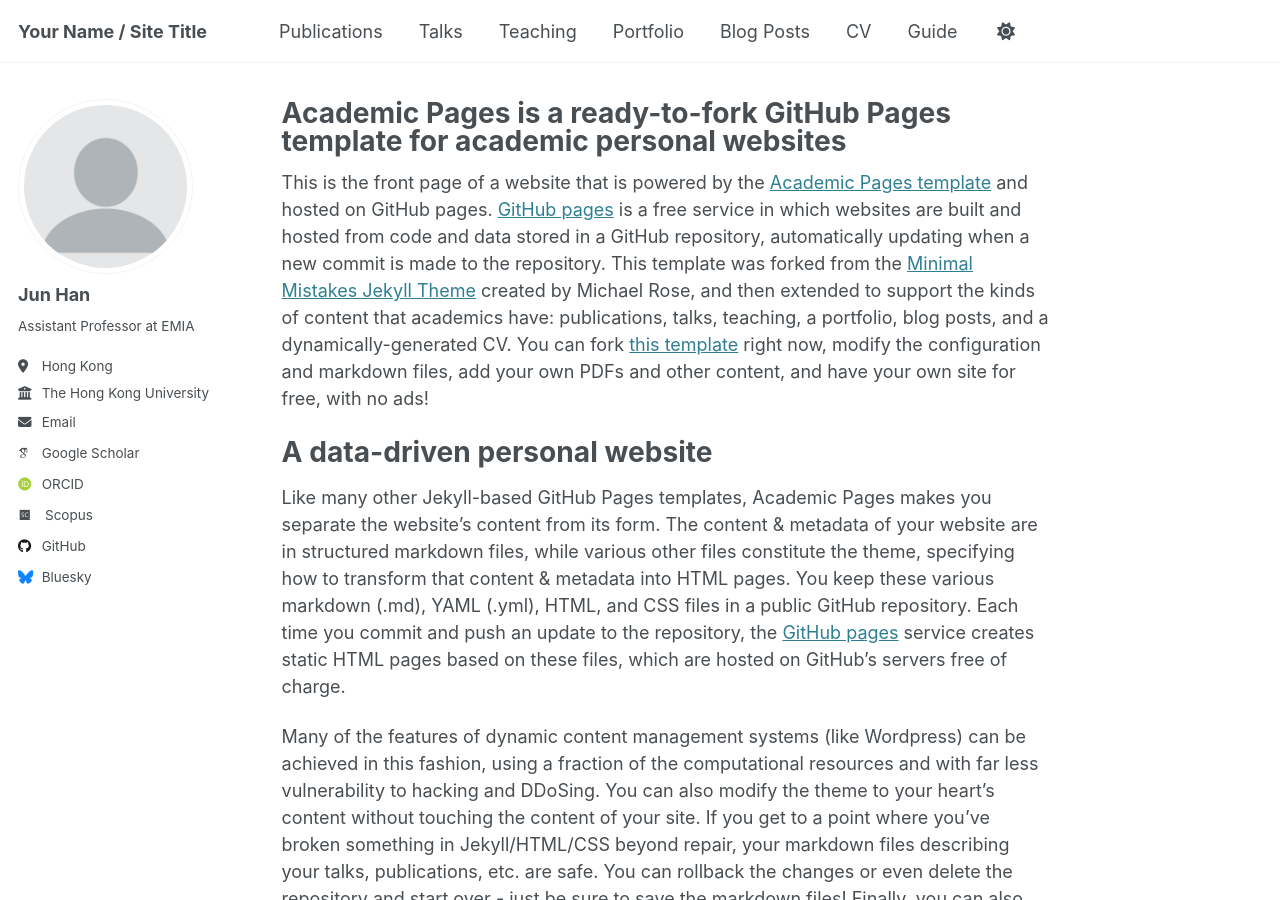
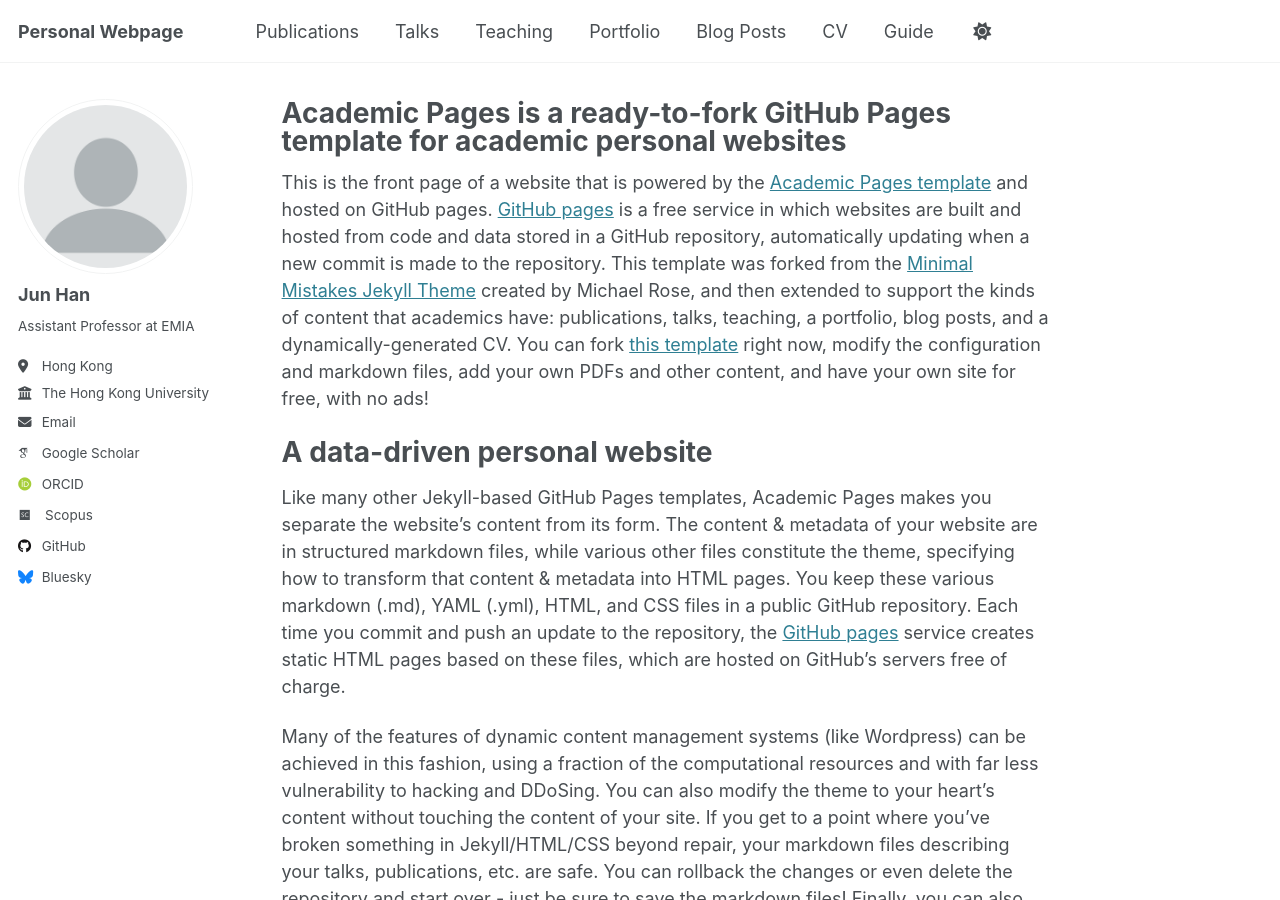
Before and after one commit to stevenhan1991/stevenhan1991.github.io, a Jekyll site: the page built from _pages/about.md, in a window 1280 px wide and 900 px high. Built offline with Jekyll 4.4.1, drawn with Linux system fonts in a browser that asks for light colours; some web fonts are replaced.

Commit message:
Update _config.yml

```diff
--- a/_config.yml
+++ b/_config.yml
@@ -9,7 +9,7 @@
 # Basic Site Settings
 locale                   : "en-US"
 site_theme               : "default"
-title                    : "Your Name / Site Title"
+title                    : "Personal Webpage"
 title_separator          : "-"
 name                     : &name "Your Name"
 description              : &description "personal description"
```
